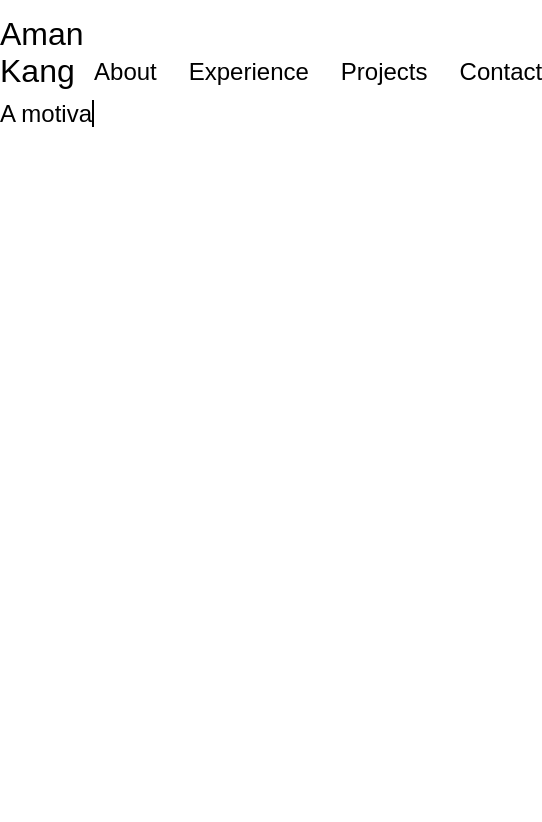
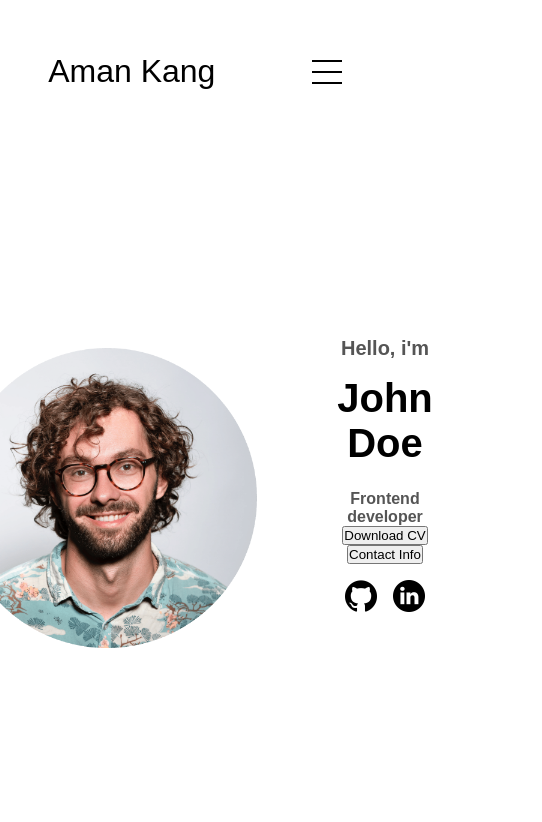
Before and after one commit to AmanSK28/Portfolio-HTML-JS-PORTFOLIO, a plain HTML site: page index.html in a window 390 px wide. Shown: the whole page, 542 px wide, since content can reach past the window. Drawn offline with Linux system fonts and the light colour scheme.

Commit message:
format page, add buttons

```diff
--- a/index.html
+++ b/index.html
@@ -27,15 +27,16 @@
             </ul>
         </div>
     </nav>
-    <nav id= "hamburger-nav">
+
+    <nav id="hamburger-nav">
         <div class="logo">Aman Kang</div>
-        <div class = "hamburger-menu">
+        <div class="hamburger-menu">
             <div class="hamburger-icon" onclick="toggleMenu()">
                 <span></span>
                 <span></span>
                 <span></span>
             </div>
-        <div class="menu-links"></div>
+            <div class="menu-links">
                 <li><a href="#About" onclick="toggleMenu()">About</a></li>
                 <li><a href="#Experience" onclick="toggleMenu()">Experience</a></li>
                 <li><a href="#Projects" onclick="toggleMenu()">Projects</a></li>
@@ -43,6 +44,34 @@
             </div>
         </div>
     </nav>
+
+    <section id="profile">
+        <div class="section__pic-container">
+            <img src="./Assets/profile-pic.png" alt="John Doe profile picture">
+        </div>
+        <div class="section__text">
+            <p class="section__text__p1">Hello, i'm</p>
+            <h1 class="title">John Doe</h1>
+            <p class="section__text__p2">Frontend developer</p>
+            <div class="btn-container">
+                <button class="btn btn-color-2" onclick="window.open('./assets/resume-example.pdf')">
+                    Download CV
+                </button>
+                <button class="btn btn-color-1" onclick="location.href='./#Contact'">
+                    Contact Info
+                </button>
+            </div>
+            <div id="socials-container">
+                <img src="./Assets/github.png" alt="My Github profile"
+                class="icon" onclick="location.href='https://github.com'"/>
+
+                <img src="./Assets/linkedin.png" alt="My LinkedIn profile"
+                class="icon" onclick="location.href='https://linkedin.com/in/aman-kang44/'"/>
+
+            </div>
+        </div>
+    </section>
+
     <script src="script.js"></script>
 </body>
 </html>
--- a/mediaqueries.css
+++ b/mediaqueries.css
@@ -1,21 +1,79 @@
-/* Ensure proper layout on smaller screens */
-@media (max-width: 1200px) {
-    .menu-links {
+/* SECTIONS */
+section {
+    padding-top: 4vh;
+    height: 96vh;
+    margin: 0 10rem;
+    box-sizing: border-box;
+    min-height: fit-content;
+}
+
+.section-container {
+    display: flex;
+}
+
+/* PROFILE SECTION */
+#profile {
+    display: flex;
+    justify-content: center;
+    gap: 5rem;
+    height: 80vh;
+}
+
+/* Center profile picture and text */
+.section__pic-container {
+    display: flex;
+    height: 300px;
+    width: 300px;
+    margin: auto 0;
+}
+
+.section__text {
+    display: flex;
+    flex-direction: column; /* Stack text elements vertically */
+    align-items: center; /* Center horizontally */
+    text-align: center; /* Center text within each element */
+}
+
+.section__text p {
+    font-weight: 600;
+}
+
+.section__text__p1 {
+    font-size: 1.25rem;
+    margin-bottom: 1rem; /* Adjust spacing between 'hello, I'm' and title */
+    margin-top: 10rem; /* Adjust spacing from the top as needed */
+}
+
+.title {
+    font-size: 2.5rem;
+    margin-bottom: 0.5rem; /* Adjust spacing between title and subtitle */
+}
+
+.section__text__p2 {
+    font-size: 1rem;
+    margin-top: 1rem; /* Adjust spacing above 'Frontend developer' */
+}
+
+#socials-container {
+    display: flex;
+    justify-content: center;
+    margin-top: 1rem;
+    gap: 1rem;
+}
+
+/* ICONS */
+.icon {
+    cursor: pointer;
+    height: 2rem;
+}
+
+/* Media Queries */
+@media screen and (max-width: 1000px) {
+    #desktop-nav {
         display: none;
-        flex-direction: column;
-        text-align: center;
     }
 
-    .menu-links.active {
+    #hamburger-nav {
         display: flex;
     }
-
-    .hamburger-icon span {
-        background-color: #fff;
-    }
-
-    .menu-links li a:hover {
-        text-decoration: underline;
-        color: white;
-    }
 }
--- a/script.js
+++ b/script.js
@@ -1,3 +1,12 @@
+
+function toggleMenu() {
+    const menu = document.querySelector(".menu-links");
+    const icon = document.querySelector(".hamburger-icon");
+    menu.classList.toggle("open");
+    icon.classList.toggle("open");
+}
+
+
 const phrases = [
     "A software engineer",
     "A motivated athlete",
--- a/style.css
+++ b/style.css
@@ -89,8 +89,83 @@ a:hover {
     50% { border-color: black; }
 }
 
-/* HAMBURGER MENUE */
+/* HAMBURGER MENU */
 
 #hamburger-nav {
     display: none;
 }
+
+.hamburger-menu {
+    position: relative;
+    display: inline-block;
+}
+
+.hamburger-icon {
+    display: flex;
+    flex-direction: column;
+    justify-content: space-between;
+    height: 24px;
+    width: 30px;
+    cursor: pointer;
+}
+
+.hamburger-icon span {
+    width: 100%;
+    height: 2px;
+    background-color: black;
+    transition: all 0.3s ease-in-out;
+}
+
+.menu-links {
+    position: absolute;
+    top: 100%;
+    right: 0;
+    background-color: white;
+    width: fit-content;
+    max-height: 0;
+    overflow: hidden;
+    transition: all 0.3s ease-in-out;
+
+}
+
+.menu-links a {
+    display: block;
+    padding: 10px;
+    text-align: center;
+    font-size: 1.5rem;
+    color: black;
+    text-decoration: none;
+    transition: all 0.3s ease-in-out;
+}
+
+.menu-links li {
+    list-style: none;
+}
+
+.menu-links.open {
+    max-height: 500px;
+}
+
+.hamburger-icon.open span:first-child {
+    transform: rotate(45deg) translate(10px, 5px);
+}
+
+.hamburger-icon.open span:nth-child(2) {
+    opacity: 0;
+}
+
+.hamburger-icon.open span:last-child {
+    transform: rotate(-45deg) translate(10px, -5px);
+}
+
+.hamburger-icon span:first-child {
+    transform: none;
+}
+
+.hamburger-icon span:first-child {
+    opacity: 1;
+}
+
+.hamburger-icon span:first-child {
+    transform: none;
+}
```
Lines whose indentation alone changed are shown as unchanged.
